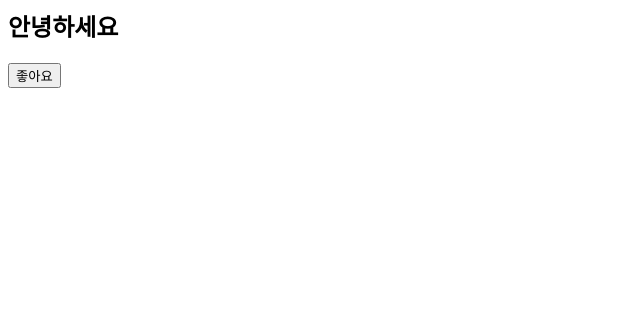
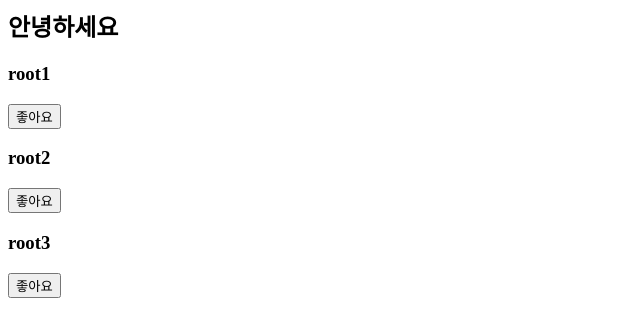
Before and after one commit to Yallu201/real_react, a plain HTML site: page simple1.html in a window 1280 px wide. Shown: the whole page, without its empty margins (0-640 px from the left). Drawn offline with Linux system fonts and the light colour scheme.

Commit message:
Apply ReactDOM.render() to <div> tag 3 times

```diff
--- a/simple1.html
+++ b/simple1.html
@@ -1,7 +1,12 @@
 <html>
     <body>
         <h2>안녕하세요</h2>
-        <div id="root"></div>
+        <h3 >root1</h3>
+        <div id="root1"></div>
+        <h3 >root2</h3>
+        <div id="root2"></div>
+        <h3 >root3</h3>
+        <div id="root3"></div>
         <script src="react.development.js"></script>
         <script src="react-dom.development.js"></script>
         <script src="simple1.js"></script>
--- a/simple1.js
+++ b/simple1.js
@@ -8,5 +8,9 @@ function LikeButton() {
     text
   );
 }
-const domContainer = document.getElementById("root");
-ReactDOM.render(React.createElement(LikeButton), domContainer);
+const domContainer1 = document.getElementById("root1");
+ReactDOM.render(React.createElement(LikeButton), domContainer1);
+const domContainer2 = document.getElementById("root2");
+ReactDOM.render(React.createElement(LikeButton), domContainer2);
+const domContainer3 = document.getElementById("root3");
+ReactDOM.render(React.createElement(LikeButton), domContainer3);
```
